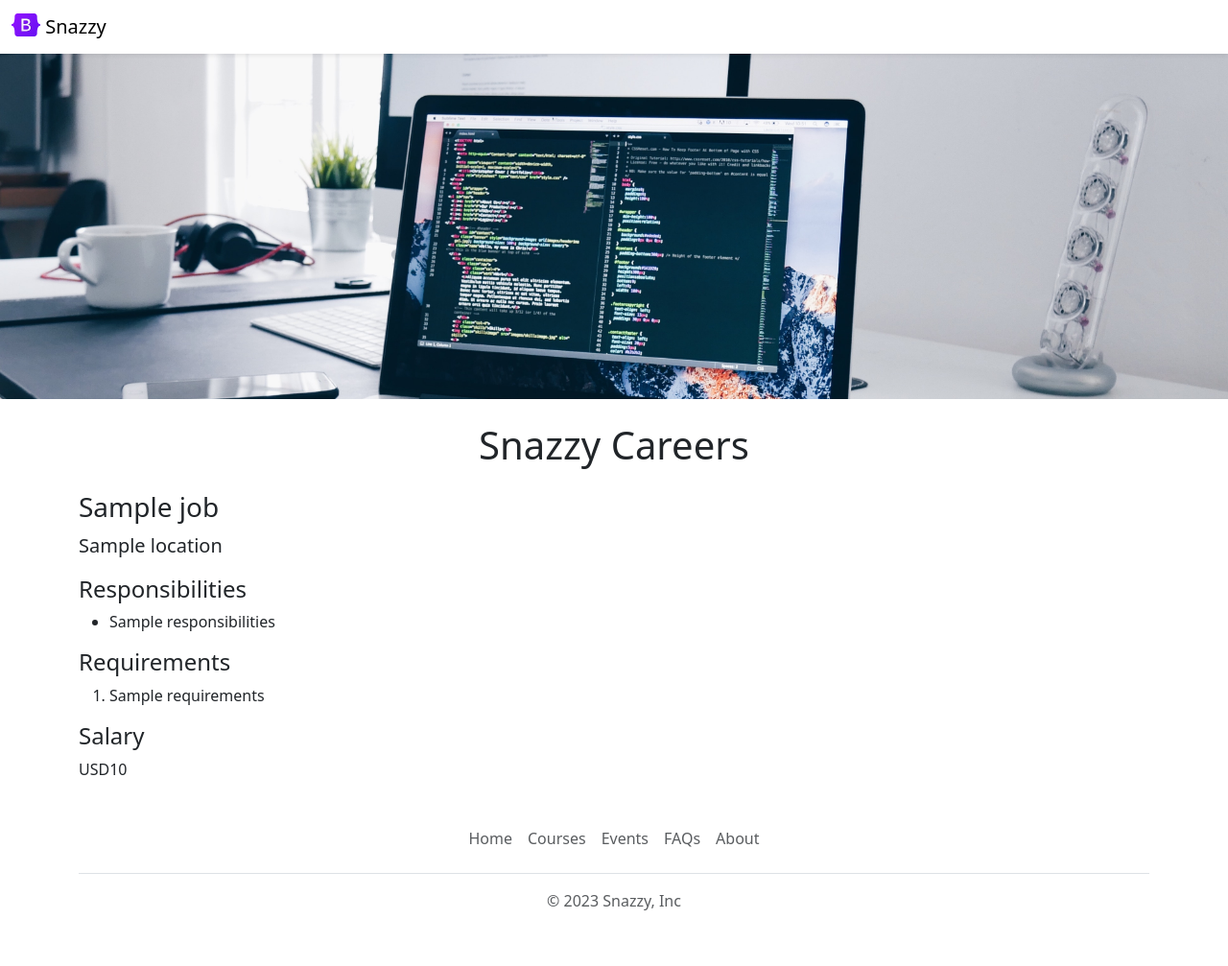
After one commit to dizzysnazzy/snazzy-careers-website-v2, a Flask app: template templates/jobpage.html in a window 1280 px wide. The commit adds this page. Shown: the whole page at 96% size. Run offline with Flask 3, Linux system fonts and the light colour scheme; the template is opened without the code that fills it: most values are stand-ins (such as "Sample title", 1, 10 or a date in 2020).

Commit message:
Dynamic page for each job

```diff
--- a/app.py
+++ b/app.py
@@ -1,5 +1,5 @@
 from flask import Flask, render_template, jsonify
-from database import load_jobs_from_db
+from database import load_jobs_from_db, load_job_from_db
 
 app = Flask(__name__)
 
@@ -18,5 +18,15 @@ def list_jobs():
   jobs=load_jobs_from_db()
   return jsonify(jobs)
 
+@app.route("/jobs/<id>")
+def show_job(id):
+  job=load_job_from_db(id)
+
+  if not job:
+    return "Not Found", 404
+
+  return render_template('jobpage.html',
+                         job=job)
+
 if __name__ == "__main__":
   app.run(host='0.0.0.0', debug=True)
--- /dev/null
+++ b/templates/banner.html
@@ -0,0 +1,9 @@
+<style>
+  #banner {
+  width: 100%;
+  height: 360px;
+  object-fit: cover;
+  margin-bottom: 16px;
+  }
+</style>
+<img class="img-fluid" id="banner" src="https://snazzy-careers-website.dizzysnazzy.repl.co/static/banner.jpg">
--- /dev/null
+++ b/templates/bootstrap.html
@@ -0,0 +1,3 @@
+<meta charset="utf-8">
+<meta name="viewport" content="width=device-width, initial-scale=1">
+<link href="https://cdn.jsdelivr.net/npm/bootstrap@5.3.0-alpha3/dist/css/bootstrap.min.css" rel="stylesheet" integrity="sha384-KK94CHFLLe+nY2dmCWGMq91rCGa5gtU4mk92HdvYe+M/SXH301p5ILy+dN9+nJOZ" crossorigin="anonymous">
--- a/templates/jobitem.html
+++ b/templates/jobitem.html
@@ -15,6 +15,6 @@
   </div>
   <div class="col-3">
     <!-- <a href="mailto:dizzysnazzy0@gmail.com?subject=Applying for a {{job['title']}} Position" type="button" class="btn btn-outline-primary">Apply</a> -->
-    <a href="mailto:dizzysnazzy0@gmail.com?subject=Applying%20for%20{{job['title']}}%20job&body=Name%3A%20%3Center%20your%20name%20here%3E%0D%0ACV%3A%20%3Cyour%20cv%20link%20here%3E%0D%0ACover%20Letter%3A%20%3Clink%20to%20your%20cover%20letter%20here%3E" type="button" class="btn btn-outline-primary">Apply</a>
+    <a href="/jobs/{{job['id']}}" type="button" class="btn btn-outline-primary">Apply</a>
   </div>
 </div>
--- /dev/null
+++ b/templates/jobpage.html
@@ -0,0 +1,32 @@
+<!DOCTYPE html>
+<html lang=en>
+  <head>
+    <title>{{job.title}} - Snazzy Careers</title>
+    {% include 'bootstrap.html' %}
+  </head>
+  <body>
+    {% include 'nav.html' %}
+    {% include 'banner.html' %}
+
+    <div class="container">
+    <h1 class="text-center mt-2 mb-4">Snazzy Careers</h1>
+      <h3 class="mb-2">{{job.title}}</h3>
+      <p class="lead mt-0">{{job.location}}</p>
+      <h4>Responsibilities</h4>
+      <ul>
+        {% for line in job.responsibilities.split("\n") %}
+          <li>{{line}}</li>
+        {% endfor %}
+      </ul>
+      <h4>Requirements</h4>
+      <ol>
+        {% for line in job.requirements.split("\n") %}
+          <li>{{line}}</li>
+        {% endfor %}
+      </ol>
+      <h4>Salary</h4>
+      <p>{{job.currency}}{{job.salary}}</p>
+    </div>
+    {% include 'footer.html' %}
+  </body>
+</html>
--- a/templates/nav.html
+++ b/templates/nav.html
@@ -1,6 +1,6 @@
 <nav class="navbar bg-white shadow-sm fixed-top">
   <div class="container-fluid">
-    <a class="navbar-brand" href="#">
+    <a class="navbar-brand" href="/">
       <img src="/static/logo.svg" alt="" width="30" height="24" class="d-inline-block align-text-top">
       Snazzy
     </a>
```
Also changed, not shown: database.py (+13 -0 lines), templates/home.html (+2 -12 lines).
